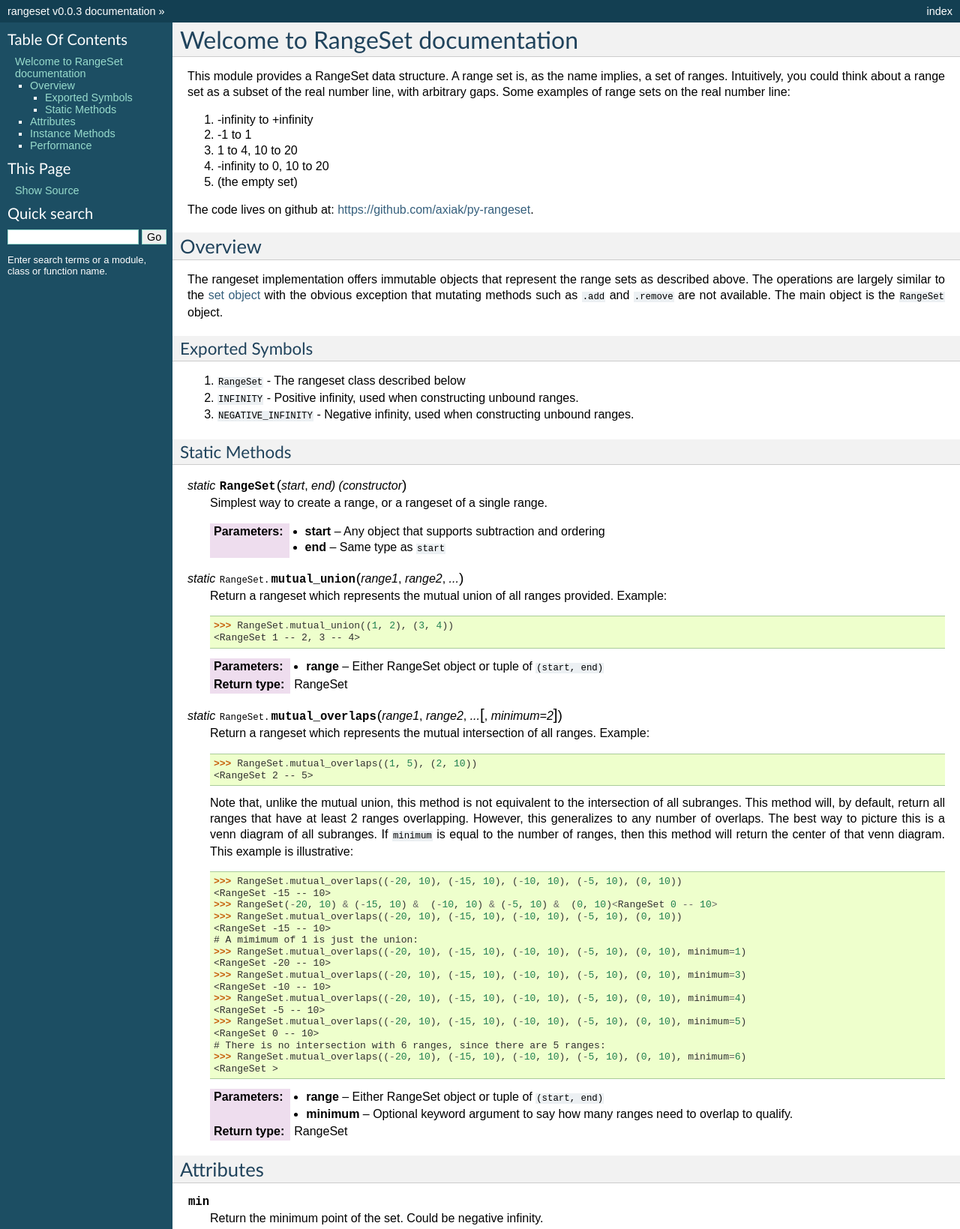
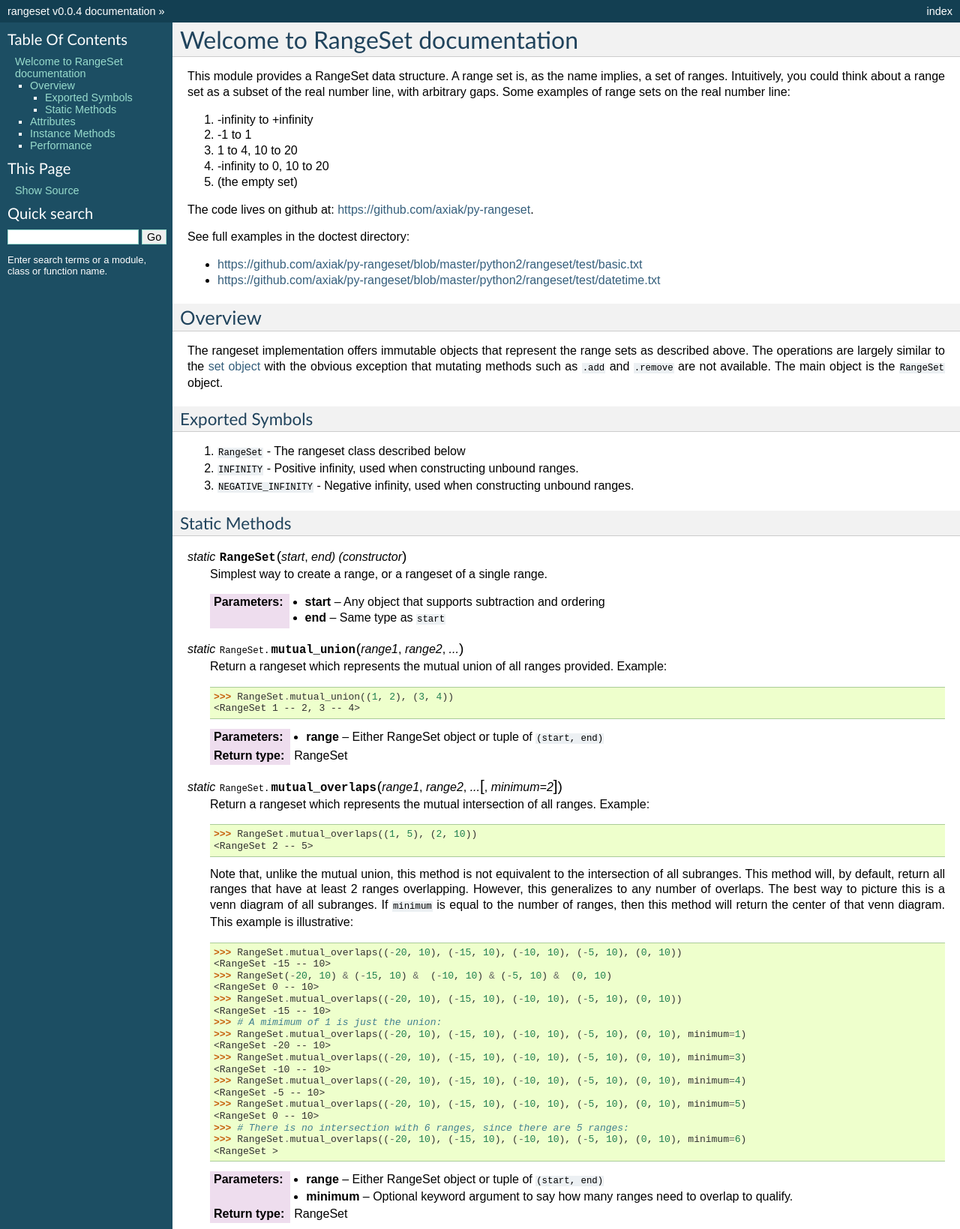
Before and after one commit to axiak/py-rangeset, a plain HTML site: page index.html in a window 1280 px wide. Shown: the top 1639 px of the page at 75% size. Drawn offline with Linux system fonts and the light colour scheme.

Commit message:
Updated documents build

```diff
--- a/index.html
+++ b/index.html
@@ -7,13 +7,13 @@
   <head>
     <meta http-equiv="Content-Type" content="text/html; charset=utf-8" />
 
-    <title>Welcome to RangeSet documentation &mdash; rangeset v0.0.3 documentation</title>
+    <title>Welcome to RangeSet documentation &mdash; rangeset v0.0.4 documentation</title>
     <link rel="stylesheet" href="static/default.css" type="text/css" />
     <link rel="stylesheet" href="static/pygments.css" type="text/css" />
     <script type="text/javascript">
       var DOCUMENTATION_OPTIONS = {
         URL_ROOT:    '',
-        VERSION:     '0.0.3',
+        VERSION:     '0.0.4',
         COLLAPSE_INDEX: false,
         FILE_SUFFIX: '.html',
         HAS_SOURCE:  true
@@ -22,7 +22,7 @@
     <script type="text/javascript" src="static/jquery.js"></script>
     <script type="text/javascript" src="static/underscore.js"></script>
     <script type="text/javascript" src="static/doctools.js"></script>
-    <link rel="top" title="rangeset v0.0.3 documentation" href="#" />
+    <link rel="top" title="rangeset v0.0.4 documentation" href="#" />
   </head>
   <body>
     <div class="related">
@@ -31,7 +31,7 @@
         <li class="right" style="margin-right: 10px">
           <a href="genindex.html" title="General Index"
              accesskey="I">index</a></li>
-        <li><a href="#">rangeset v0.0.3 documentation</a> &raquo;</li>
+        <li><a href="#">rangeset v0.0.4 documentation</a> &raquo;</li>
       </ul>
     </div>
 
@@ -54,6 +54,11 @@ Some examples of range sets on the real number line:</p>
 <li>(the empty set)</li>
 </ol>
 <p>The code lives on github at: <a class="reference external" href="https://github.com/axiak/py-rangeset">https://github.com/axiak/py-rangeset</a>.</p>
+<p>See full examples in the doctest directory:</p>
+<ul class="simple">
+<li><a class="reference external" href="https://github.com/axiak/py-rangeset/blob/master/python2/rangeset/test/basic.txt">https://github.com/axiak/py-rangeset/blob/master/python2/rangeset/test/basic.txt</a></li>
+<li><a class="reference external" href="https://github.com/axiak/py-rangeset/blob/master/python2/rangeset/test/datetime.txt">https://github.com/axiak/py-rangeset/blob/master/python2/rangeset/test/datetime.txt</a></li>
+</ul>
 <div class="section" id="overview">
 <h2>Overview<a class="headerlink" href="#overview" title="Permalink to this headline">¶</a></h2>
 <p>The rangeset implementation offers immutable objects that represent the range sets as described above. The operations are largely similar to the <a class="reference external" href="http://docs.python.org/library/stdtypes.html#set">set object</a> with the obvious exception that mutating methods such as <tt class="docutils literal"><span class="pre">.add</span></tt> and <tt class="docutils literal"><span class="pre">.remove</span></tt> are not available. The main object is the <tt class="docutils literal"><span class="pre">RangeSet</span></tt> object.</p>
@@ -127,10 +132,11 @@ If <tt class="docutils literal"><span class="pre">minimum</span></tt> is equal t
 the center of that venn diagram. This example is illustrative:</p>
 <div class="highlight-python"><div class="highlight"><pre><span class="gp">&gt;&gt;&gt; </span><span class="n">RangeSet</span><span class="o">.</span><span class="n">mutual_overlaps</span><span class="p">((</span><span class="o">-</span><span class="mi">20</span><span class="p">,</span> <span class="mi">10</span><span class="p">),</span> <span class="p">(</span><span class="o">-</span><span class="mi">15</span><span class="p">,</span> <span class="mi">10</span><span class="p">),</span> <span class="p">(</span><span class="o">-</span><span class="mi">10</span><span class="p">,</span> <span class="mi">10</span><span class="p">),</span> <span class="p">(</span><span class="o">-</span><span class="mi">5</span><span class="p">,</span> <span class="mi">10</span><span class="p">),</span> <span class="p">(</span><span class="mi">0</span><span class="p">,</span> <span class="mi">10</span><span class="p">))</span>
 <span class="go">&lt;RangeSet -15 -- 10&gt;</span>
-<span class="gp">&gt;&gt;&gt; </span><span class="n">RangeSet</span><span class="p">(</span><span class="o">-</span><span class="mi">20</span><span class="p">,</span> <span class="mi">10</span><span class="p">)</span> <span class="o">&amp;</span> <span class="p">(</span><span class="o">-</span><span class="mi">15</span><span class="p">,</span> <span class="mi">10</span><span class="p">)</span> <span class="o">&amp;</span>  <span class="p">(</span><span class="o">-</span><span class="mi">10</span><span class="p">,</span> <span class="mi">10</span><span class="p">)</span> <span class="o">&amp;</span> <span class="p">(</span><span class="o">-</span><span class="mi">5</span><span class="p">,</span> <span class="mi">10</span><span class="p">)</span> <span class="o">&amp;</span>  <span class="p">(</span><span class="mi">0</span><span class="p">,</span> <span class="mi">10</span><span class="p">)</span><span class="o">&lt;</span><span class="n">RangeSet</span> <span class="mi">0</span> <span class="o">--</span> <span class="mi">10</span><span class="o">&gt;</span>
+<span class="gp">&gt;&gt;&gt; </span><span class="n">RangeSet</span><span class="p">(</span><span class="o">-</span><span class="mi">20</span><span class="p">,</span> <span class="mi">10</span><span class="p">)</span> <span class="o">&amp;</span> <span class="p">(</span><span class="o">-</span><span class="mi">15</span><span class="p">,</span> <span class="mi">10</span><span class="p">)</span> <span class="o">&amp;</span>  <span class="p">(</span><span class="o">-</span><span class="mi">10</span><span class="p">,</span> <span class="mi">10</span><span class="p">)</span> <span class="o">&amp;</span> <span class="p">(</span><span class="o">-</span><span class="mi">5</span><span class="p">,</span> <span class="mi">10</span><span class="p">)</span> <span class="o">&amp;</span>  <span class="p">(</span><span class="mi">0</span><span class="p">,</span> <span class="mi">10</span><span class="p">)</span>
+<span class="go">&lt;RangeSet 0 -- 10&gt;</span>
 <span class="gp">&gt;&gt;&gt; </span><span class="n">RangeSet</span><span class="o">.</span><span class="n">mutual_overlaps</span><span class="p">((</span><span class="o">-</span><span class="mi">20</span><span class="p">,</span> <span class="mi">10</span><span class="p">),</span> <span class="p">(</span><span class="o">-</span><span class="mi">15</span><span class="p">,</span> <span class="mi">10</span><span class="p">),</span> <span class="p">(</span><span class="o">-</span><span class="mi">10</span><span class="p">,</span> <span class="mi">10</span><span class="p">),</span> <span class="p">(</span><span class="o">-</span><span class="mi">5</span><span class="p">,</span> <span class="mi">10</span><span class="p">),</span> <span class="p">(</span><span class="mi">0</span><span class="p">,</span> <span class="mi">10</span><span class="p">))</span>
 <span class="go">&lt;RangeSet -15 -- 10&gt;</span>
-<span class="go"># A mimimum of 1 is just the union:</span>
+<span class="gp">&gt;&gt;&gt; </span><span class="c"># A mimimum of 1 is just the union:</span>
 <span class="gp">&gt;&gt;&gt; </span><span class="n">RangeSet</span><span class="o">.</span><span class="n">mutual_overlaps</span><span class="p">((</span><span class="o">-</span><span class="mi">20</span><span class="p">,</span> <span class="mi">10</span><span class="p">),</span> <span class="p">(</span><span class="o">-</span><span class="mi">15</span><span class="p">,</span> <span class="mi">10</span><span class="p">),</span> <span class="p">(</span><span class="o">-</span><span class="mi">10</span><span class="p">,</span> <span class="mi">10</span><span class="p">),</span> <span class="p">(</span><span class="o">-</span><span class="mi">5</span><span class="p">,</span> <span class="mi">10</span><span class="p">),</span> <span class="p">(</span><span class="mi">0</span><span class="p">,</span> <span class="mi">10</span><span class="p">),</span> <span class="n">minimum</span><span class="o">=</span><span class="mi">1</span><span class="p">)</span>
 <span class="go">&lt;RangeSet -20 -- 10&gt;</span>
 <span class="gp">&gt;&gt;&gt; </span><span class="n">RangeSet</span><span class="o">.</span><span class="n">mutual_overlaps</span><span class="p">((</span><span class="o">-</span><span class="mi">20</span><span class="p">,</span> <span class="mi">10</span><span class="p">),</span> <span class="p">(</span><span class="o">-</span><span class="mi">15</span><span class="p">,</span> <span class="mi">10</span><span class="p">),</span> <span class="p">(</span><span class="o">-</span><span class="mi">10</span><span class="p">,</span> <span class="mi">10</span><span class="p">),</span> <span class="p">(</span><span class="o">-</span><span class="mi">5</span><span class="p">,</span> <span class="mi">10</span><span class="p">),</span> <span class="p">(</span><span class="mi">0</span><span class="p">,</span> <span class="mi">10</span><span class="p">),</span> <span class="n">minimum</span><span class="o">=</span><span class="mi">3</span><span class="p">)</span>
@@ -139,7 +145,7 @@ the center of that venn diagram. This example is illustrative:</p>
 <span class="go">&lt;RangeSet -5 -- 10&gt;</span>
 <span class="gp">&gt;&gt;&gt; </span><span class="n">RangeSet</span><span class="o">.</span><span class="n">mutual_overlaps</span><span class="p">((</span><span class="o">-</span><span class="mi">20</span><span class="p">,</span> <span class="mi">10</span><span class="p">),</span> <span class="p">(</span><span class="o">-</span><span class="mi">15</span><span class="p">,</span> <span class="mi">10</span><span class="p">),</span> <span class="p">(</span><span class="o">-</span><span class="mi">10</span><span class="p">,</span> <span class="mi">10</span><span class="p">),</span> <span class="p">(</span><span class="o">-</span><span class="mi">5</span><span class="p">,</span> <span class="mi">10</span><span class="p">),</span> <span class="p">(</span><span class="mi">0</span><span class="p">,</span> <span class="mi">10</span><span class="p">),</span> <span class="n">minimum</span><span class="o">=</span><span class="mi">5</span><span class="p">)</span>
 <span class="go">&lt;RangeSet 0 -- 10&gt;</span>
-<span class="go"># There is no intersection with 6 ranges, since there are 5 ranges:</span>
+<span class="gp">&gt;&gt;&gt; </span><span class="c"># There is no intersection with 6 ranges, since there are 5 ranges:</span>
 <span class="gp">&gt;&gt;&gt; </span><span class="n">RangeSet</span><span class="o">.</span><span class="n">mutual_overlaps</span><span class="p">((</span><span class="o">-</span><span class="mi">20</span><span class="p">,</span> <span class="mi">10</span><span class="p">),</span> <span class="p">(</span><span class="o">-</span><span class="mi">15</span><span class="p">,</span> <span class="mi">10</span><span class="p">),</span> <span class="p">(</span><span class="o">-</span><span class="mi">10</span><span class="p">,</span> <span class="mi">10</span><span class="p">),</span> <span class="p">(</span><span class="o">-</span><span class="mi">5</span><span class="p">,</span> <span class="mi">10</span><span class="p">),</span> <span class="p">(</span><span class="mi">0</span><span class="p">,</span> <span class="mi">10</span><span class="p">),</span> <span class="n">minimum</span><span class="o">=</span><span class="mi">6</span><span class="p">)</span>
 <span class="go">&lt;RangeSet &gt;</span>
 </pre></div>
@@ -325,7 +331,7 @@ operations are using Timsort on rather sorted data, the performance gets closer
         <li class="right" style="margin-right: 10px">
           <a href="genindex.html" title="General Index"
              >index</a></li>
-        <li><a href="#">rangeset v0.0.3 documentation</a> &raquo;</li>
+        <li><a href="#">rangeset v0.0.4 documentation</a> &raquo;</li>
       </ul>
     </div>
     <div class="footer">
```
Also changed, not shown: genindex.html (+5 -5 lines), search.html (+5 -5 lines), searchindex.js (+1 -1 lines), sources/index.txt, 1 other file.
